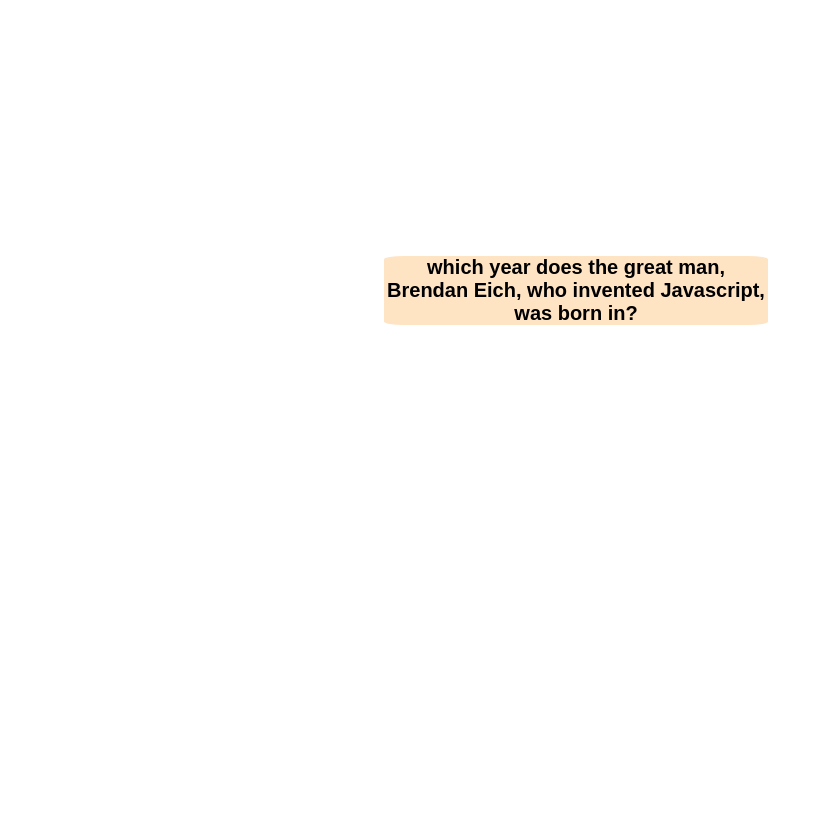
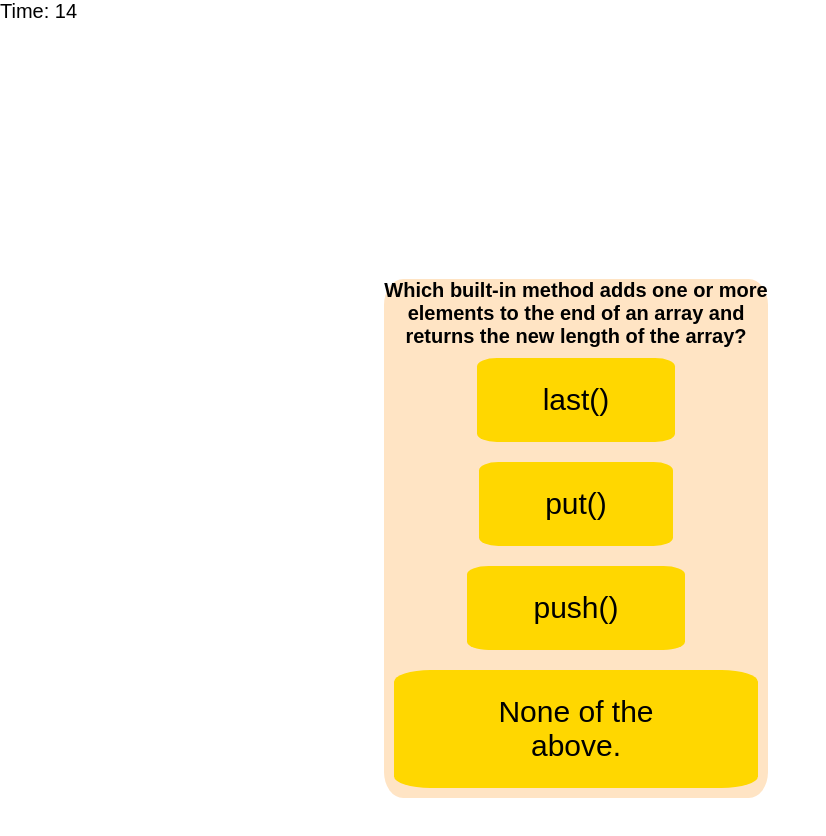
Before and after one commit to Tim-Adcoder/Code_Quiz, a plain HTML site: page index.html in a window 1280 px wide. Both pictures are taken after a click on the button "Start Quiz". Shown: the whole page, without its empty margins (0-826 px from the left). Before the commit the page ends 800 px from the top, so only its background shows below. Drawn offline with Linux system fonts and the light colour scheme.

Commit message:
update html and js file

```diff
--- a/index.html
+++ b/index.html
@@ -16,26 +16,29 @@
         <div class="startpage" >
             <h1>coding Quiz Challenge</h1>
             <p>
-                Try to answer the follwoing code-related questions within the time limit. Keep in mind that incorrect answers will panalise scoretime by 10 seconds!
+                Try to answer the follwoing code-related questions within the time limit.
             </p>
             <button id="startbtn" class="btn">Start Quiz</button>
         </div>
         <div class="questionpage hide" >
             <h2 id="question"></h2>
             <div class="answerbtnlist">
-                <!-- <button class="answerbtna btn"></button>
+                <button class="answerbtna btn"></button>
                 <button class="answerbtnb btn"></button>
                 <button class="answerbtnc btn"></button>
-                <button class="answerbtnd btn"></button> -->
+                <button class="answerbtnd btn"></button>
             </div>
         </div>
         <div class="resultpage hide">
             <h1>All done!</h1>
             <p id="yourscore" ></p>
-            <label for="intials" >Enter intials:</label>
-            <textarea id="intials" name="intials" rows="1" cols="20"></textarea>
-            <button id="finalbtn" class="btn">submit</button>
-            <h3>Highscores</h3>
+            <form id="initial-form" method="POST">
+                <label for="initial-text">Your initial: </label>
+                <input type="text" placeholder="name" name="initial-text" id="initial-text">
+            </form>
+            <p>contestant list <span id="contestant-count">0</span></p>
+            <ul id="contestant-list"></ul>
+            <h3>Score</h3>
             <div id="saved-list">
                 <span id="saved-name"></span>
                 <span id="saved-grade"></span>
--- a/js/script.js
+++ b/js/script.js
@@ -4,10 +4,10 @@ var questionPage = document.body.querySelector('.questionpage')
 var resultPage = document.body.querySelector('.resultpage')
 var questionEl = document.querySelector("#question")
 var answerBtnList = document.querySelector(".answerbtnlist")
-// var answerBtnA = document.querySelector(".answerbtna")
-// var answerBtnB = document.querySelector(".answerbtnb")
-// var answerBtnC = document.querySelector(".answerbtnc")
-// var answerBtnD = document.querySelector(".answerbtnd")
+var answerBtnA = document.querySelector(".answerbtna")
+var answerBtnB = document.querySelector(".answerbtnb")
+var answerBtnC = document.querySelector(".answerbtnc")
+var answerBtnD = document.querySelector(".answerbtnd")
 var questionIndex = 0
 
 // time intervals
@@ -15,9 +15,14 @@ var timeEl = document.querySelector("#timer")
 var secondsLeft = 15
 
 //info storage
-var savedList = document.querySelector(".scorelist")
-var savedName = document.querySelector("#saved-name")
-var savedGrade = document.querySelector("#saved-grade")
+
+//add initial variables
+var contestantList = document.querySelector("#contestant-list")
+var initialForm = document.querySelector("#initial-form")
+var initialInput = document.querySelector("#initial-text");
+var clearBtn = document.querySelector("#clearbtn")
+var nameList= document.querySelector("#saved-name")
+var lists = [];
 
 //click the start buttom
 //Timer starts and presented with a question
@@ -52,45 +57,31 @@ answerBtnList.addEventListener("click", function(event) {
     console.log("I have answered a question!")
     // then present the next question
     showQuestion()
-    ;
   };
-
-  button.addEventListener('click', selectAnswer)
-
-
 
 });
 
 function showQuestion () {
   var i = questionIndex
    questionEl.innerText = myQuestions[i].question,
-
-  myQuestions[i].answers[i].text.forEach(element => {
-    var button = document.createElement('button')
-    button.innerText = myQuestions[i].answers[i].text
-    button.classList.add('btn')
-    if (!answers.correct) {
-      button.dataset.correct = answers[i].correct
-    }
-    answerBtnList.appendChild(button)
-  });
-  //  answerBtnA.innerText = myQuestions[i].answers.a,
-  //  answerBtnB.innerText = myQuestions[i].answers.b,
-  //  answerBtnC.innerText = myQuestions[i].answers.c,
-  //  answerBtnD.innerText = myQuestions[i].answers.d;
+   answerBtnA.innerText = myQuestions[i].answers.a,
+   answerBtnB.innerText = myQuestions[i].answers.b,
+   answerBtnC.innerText = myQuestions[i].answers.c,
+   answerBtnD.innerText = myQuestions[i].answers.d;
    questionIndex++;
 
    //adjust this if adding more questions
-  if (questionIndex >= 5) {
+  if (questionIndex >= 6) {
     questionPage.classList.add("hide");
     resultPage.classList.remove("hide")
   };
-
- };
+};
 
 //when question is answered incorrectly
 // time is subtracted from the clock
+function TimeReduced () {
 
+}
 
 //when time reaches 0 and all questions are answered
 // then will reach to the result page
@@ -105,58 +96,76 @@ function setTimer() {
      resultPage.classList.remove("hide")
    }
   }, 1500);
+
 };
 //result page will include initals and sore
 
 
 
+
 let myQuestions = [
     {
-      question: "which year does the great man, Brendan Eich, who invented Javascript, was born in? ",
-      answers: [
-        {text : "1960", correct : "false"},
-        {text : "1961", correct : "True"},
-        {text : "1962", correct : "false"},
-        {text : "1963", correct : "True"}
-      ],
+      question: "Which built-in method adds one or more elements to the end of an array and returns the new length of the array?",
+      answers: {
+        a : "last()",
+        b : "put()",
+        c : "push()",
+        d : "None of the above.",
+    },
+      correctAnswer : 'c'
     },
     {
-      question: "Java script can be used for Storing the form's contents to a database file on the server",
-        answers: [
-          {text : "Yes", correct : "True"},
-          {text : "NO", correct : "false"},
-          {text : "Don't Know", correct : "false"},
-          {text : "Maybe", correct : "false"}
-        ],
+      question: "Which of the following code creates an object?",
+        answers: {
+          a : "var book = Object();",
+          b : "var book = new Object();",
+          c : "var book = new OBJECT();",
+          d : "var book = new Book();"
+        },
+        correctAnswer : 'b'
       },
 
       {
-        question: "Which of the following is a server-side Java Script object?",
-        answers: [
-          {text : "Function", correct : "True"},
-          {text : "File", correct : "false"},
-          {text : "FileUpload", correct : "false"},
-          {text : "Date", correct : "false"}
-        ],
+        question: "Which of the following function of Number object returns the number's value?",
+        answers: {
+          a : "toString()",
+          b : "valueOf()",
+          c : "toLocaleString()",
+          d : "toPrecision()",
+        },
+        correctAnswer : 'b'
       },
       {
-        question: "Inside which HTML element do we put the JavaScript?",
-        answers: [
-          {text : "<scripting>", correct : "false" },
-          {text : "<javascript>", correct : "false" },
-          {text : "<script>", correct : "True" },
-          {text : "<js>", correct : "false" }
-        ],
+        question: "Which of the following function of String object extracts a section of a string and returns a new string?",
+        answers: {
+          a : "<scripting>",
+          b : "<javascript>",
+          c : "<script>",
+          d : "<js>",
+        },
+        correctAnswer : 'c'
       },
       {
         question: "Did you enjoy the quiz?",
-        answers: [
-          {text : "<Nope>", correct : "false" },
-          {text : "<Yes>", correct : "false" },
-          {text : "<No>", correct : "True" },
-          {text : "<Okay>", correct : "false" }
-        ],
+        answers: {
+          a : "slice()",
+          b : "split()",
+          c : "replace()",
+          d : "search()",
+        },
+        correctAnswer : 'a'
+      },
+      {
+        question: "Did you enjoy the quiz?",
+        answers: {
+          a : "slice()",
+          b : "split()",
+          c : "replace()",
+          d : "search()",
+        },
+        correctAnswer : 'a'
       },
 
 
+
     ]
```
